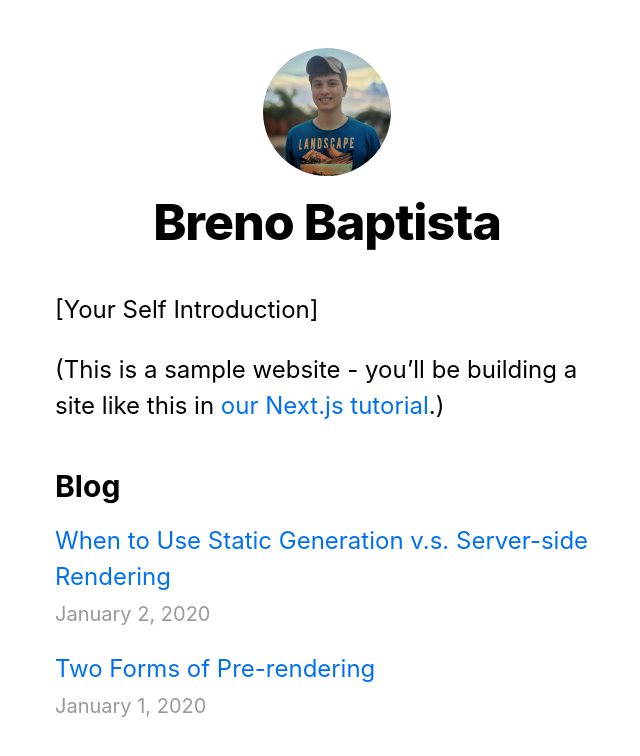
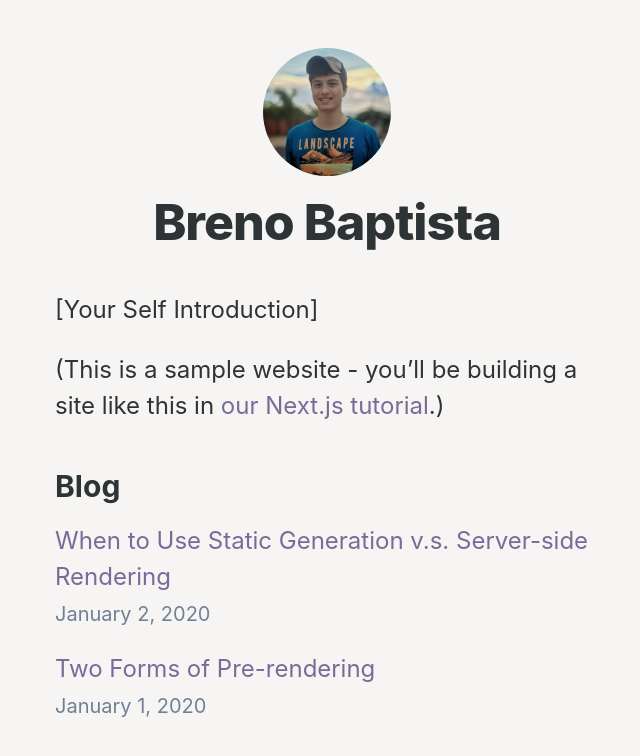
Before and after one commit to brenobaptista/blog, a Next.js app: page / in a window 1280 px wide. Shown: the top 756 px of the page, without its empty margins (313-953 px from the left). Built offline with nearby package versions, Linux system fonts and the light colour scheme.

Commit message:
Changed color palette

```diff
--- a/src/styles/global.ts
+++ b/src/styles/global.ts
@@ -21,5 +21,7 @@ export default createGlobalStyle`
   html {
     line-height: 1.6;
     font-size: 1.25rem;
+    color: #2e3436;
+    background-color: #f6f5f4;
   }
 `
--- a/src/styles/theme.ts
+++ b/src/styles/theme.ts
@@ -1,7 +1,7 @@
 const theme = {
   colors: {
-    primary: '#0070f3',
-    date: '#999999'
+    primary: '#7b6997',
+    date: '#718096;'
   }
 }
 
```
